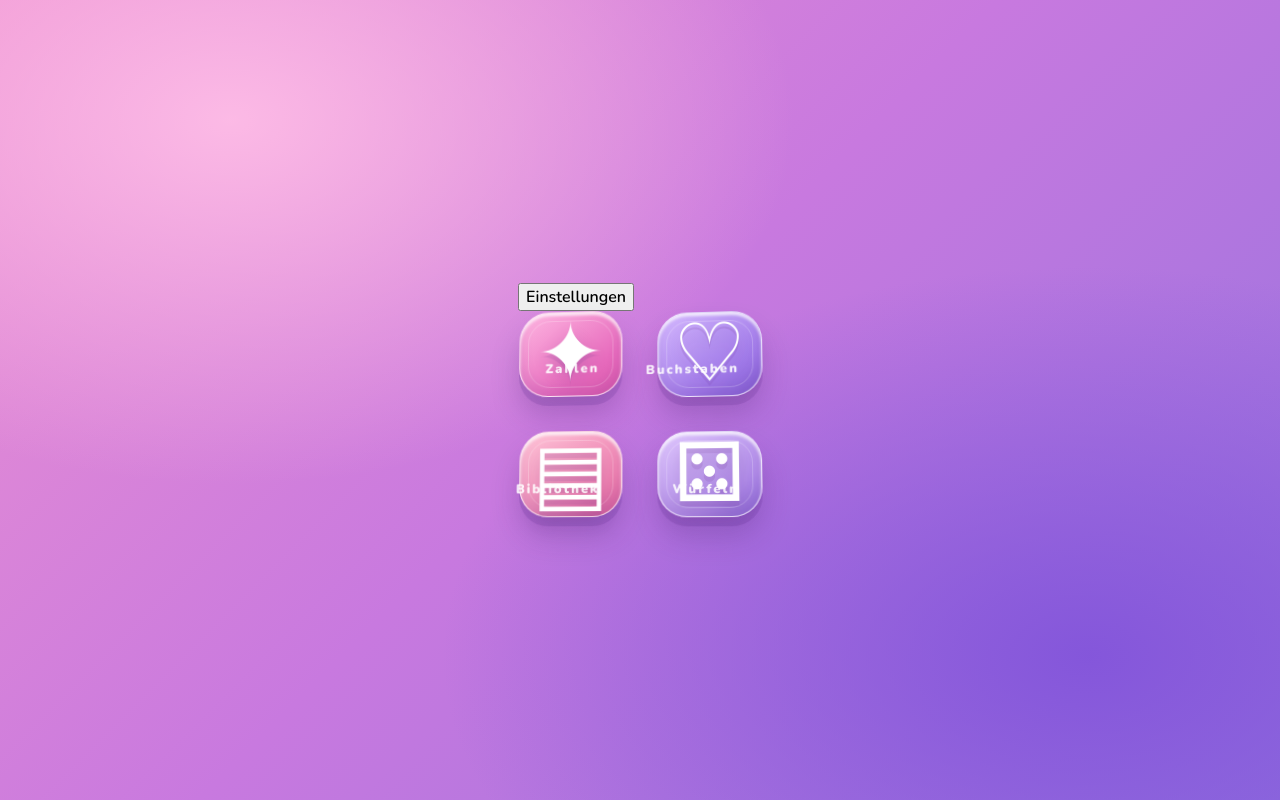
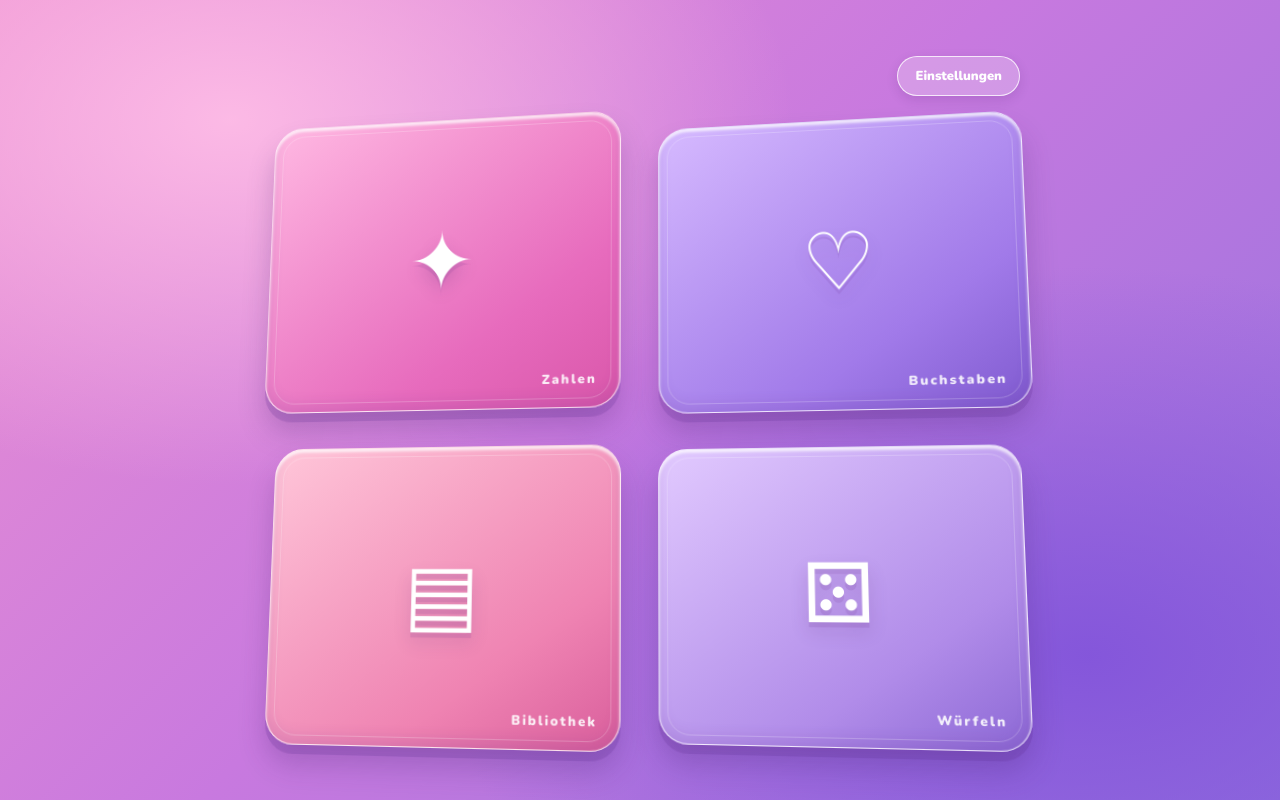
Before and after one commit to MandarinMaster/playground, a Next.js app: page / in a window 1280 px wide. Built offline with nearby package versions, Linux system fonts and the light colour scheme.

Commit message:
Style start screen voice settings

```diff
--- a/app/globals.css
+++ b/app/globals.css
@@ -458,3 +458,74 @@ body:has(.dice-game) .start-screen:has(.dice-game) {
   .dice-settings-panel .dice-count-options { gap:8px; }
   .dice-settings-panel .dice-count-option { width:43px; height:43px; }
 }
+
+
+/* Start screen settings and device voice selection */
+.home-screen {
+  position:relative;
+  width:min(760px,100%);
+  display:flex;
+  flex-direction:column;
+  align-items:stretch;
+  padding-top:58px;
+}
+.home-settings-button {
+  position:absolute;
+  top:0;
+  right:0;
+  border:1px solid rgba(255,255,255,.78);
+  border-radius:99px;
+  padding:10px 17px;
+  background:rgba(255,255,255,.24);
+  color:white;
+  font-size:13px;
+  font-weight:900;
+  cursor:pointer;
+  box-shadow:0 4px 12px rgba(65,30,100,.14);
+}
+.home-settings-screen {
+  width:min(760px,100%);
+  min-height:min(620px,calc(100vh - 50px));
+  display:flex;
+  flex-direction:column;
+  align-items:center;
+}
+.home-settings-screen .game-prompt { margin-top:clamp(35px,8vh,70px); }
+.voice-select {
+  width:min(440px,100%);
+  margin:22px 0 14px;
+  padding:15px 18px;
+  border:2px solid rgba(255,255,255,.85);
+  border-radius:16px;
+  background:rgba(255,255,255,.94);
+  color:#563477;
+  font:800 16px Nunito,sans-serif;
+}
+.voice-select option { color:#35204b; }
+.voice-preview-button {
+  min-width:190px;
+  padding:13px 22px;
+  border:2px solid white;
+  border-radius:99px;
+  background:linear-gradient(145deg,#ffb8e2,#d85eae);
+  color:white;
+  font-size:17px;
+  font-weight:900;
+  cursor:pointer;
+  box-shadow:0 6px 0 rgba(125,48,125,.24),0 10px 20px rgba(73,34,113,.18);
+}
+.voice-note,.voice-unavailable {
+  max-width:520px;
+  margin:22px auto 0;
+  color:rgba(255,255,255,.88);
+  text-align:center;
+  font-size:14px;
+  font-weight:700;
+  line-height:1.5;
+}
+@media(max-width:600px) {
+  .home-screen { padding-top:54px; }
+  .home-settings-button { padding:9px 14px; font-size:12px; }
+  .home-settings-screen { min-height:calc(100vh - 48px); }
+  .voice-select { font-size:14px; }
+}
```
